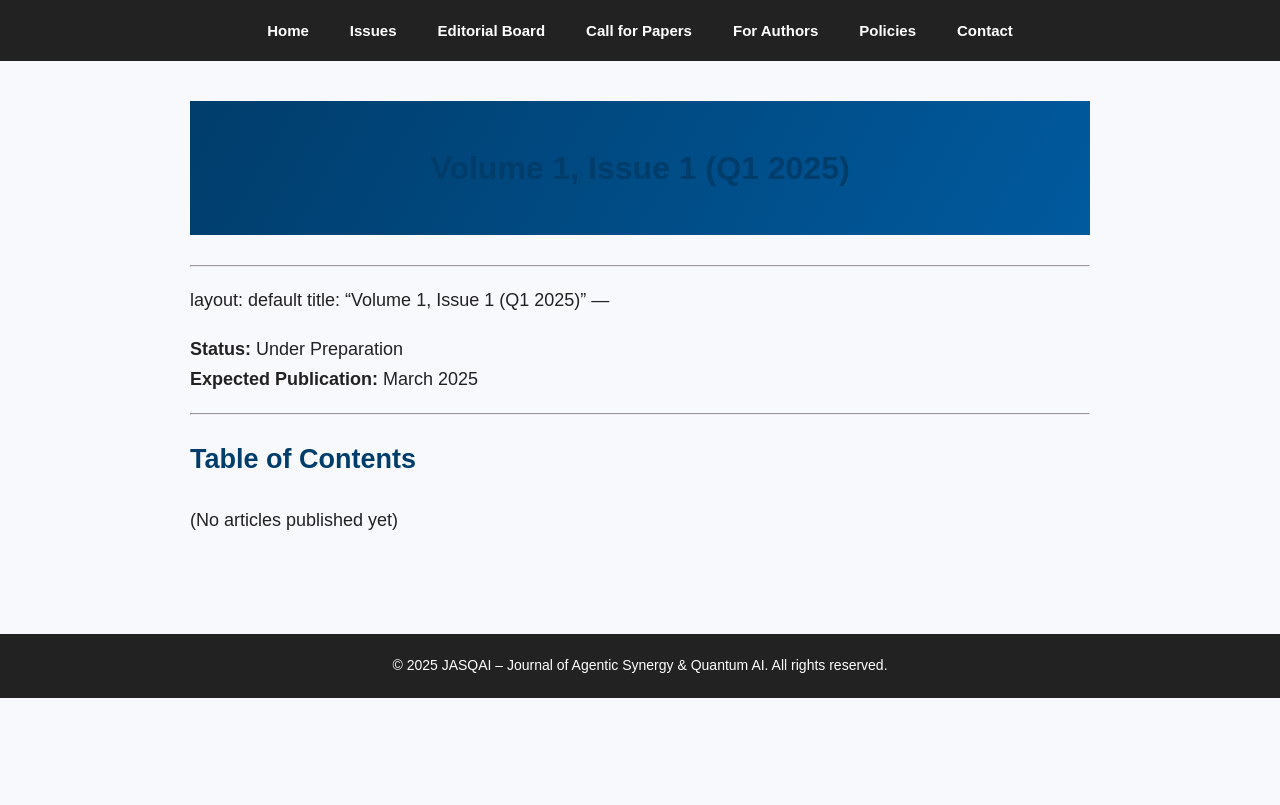
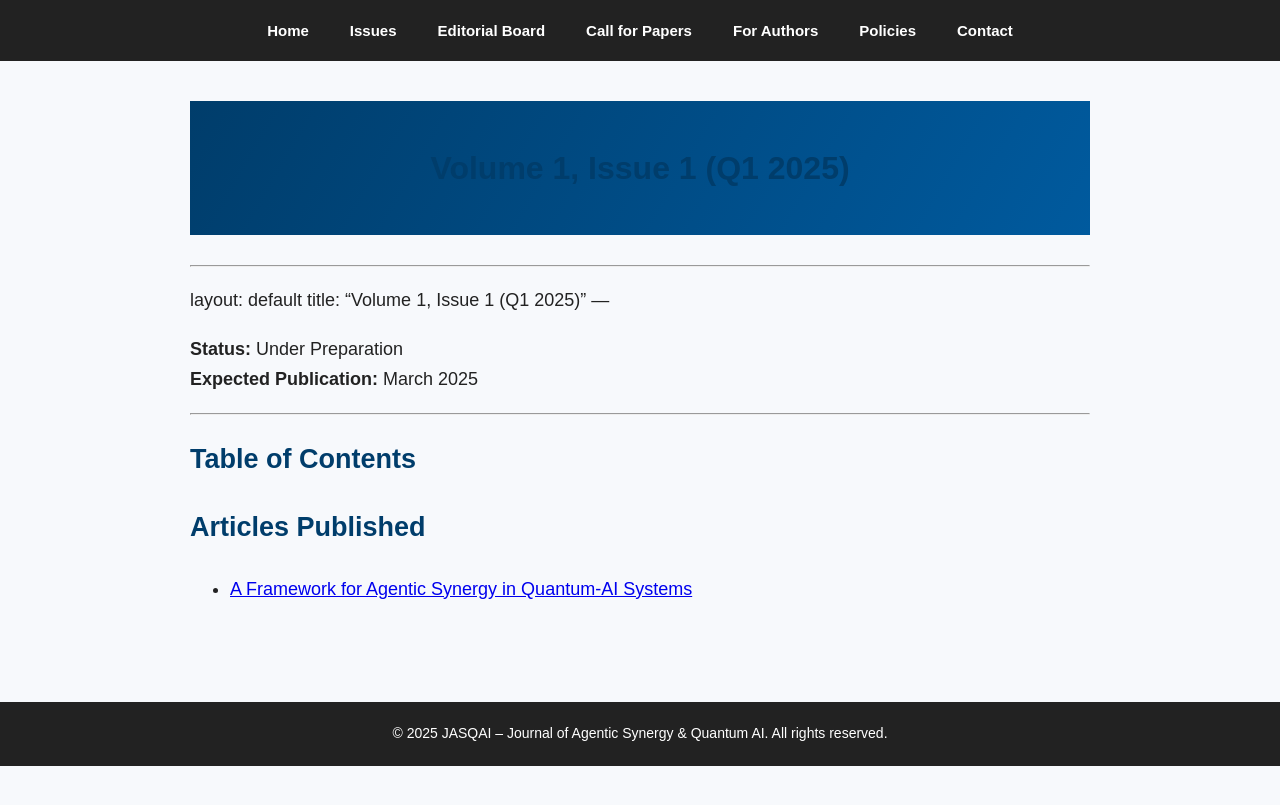
Before and after one commit to zulfiqaralimir/jasqai.github.io, a Jekyll site: the page built from issues/2025-Q1/index.md, in a window 1280 px wide. Shown: the top 805 px of the page. Built offline with Jekyll 4.4.1, drawn with Linux system fonts in a browser that asks for light colours; our own code applies the rules of GitHub Pages for plain Markdown files.

Commit message:
Update index.md

```diff
--- a/issues/2025-Q1/index.md
+++ b/issues/2025-Q1/index.md
@@ -13,4 +13,6 @@ title: "Volume 1, Issue 1 (Q1 2025)"
 ---
 
 ## Table of Contents
-(No articles published yet)
+## Articles Published
+
+- [A Framework for Agentic Synergy in Quantum-AI Systems](/jasqai.github.io/articles/2025-Q1/test-article/)
```
